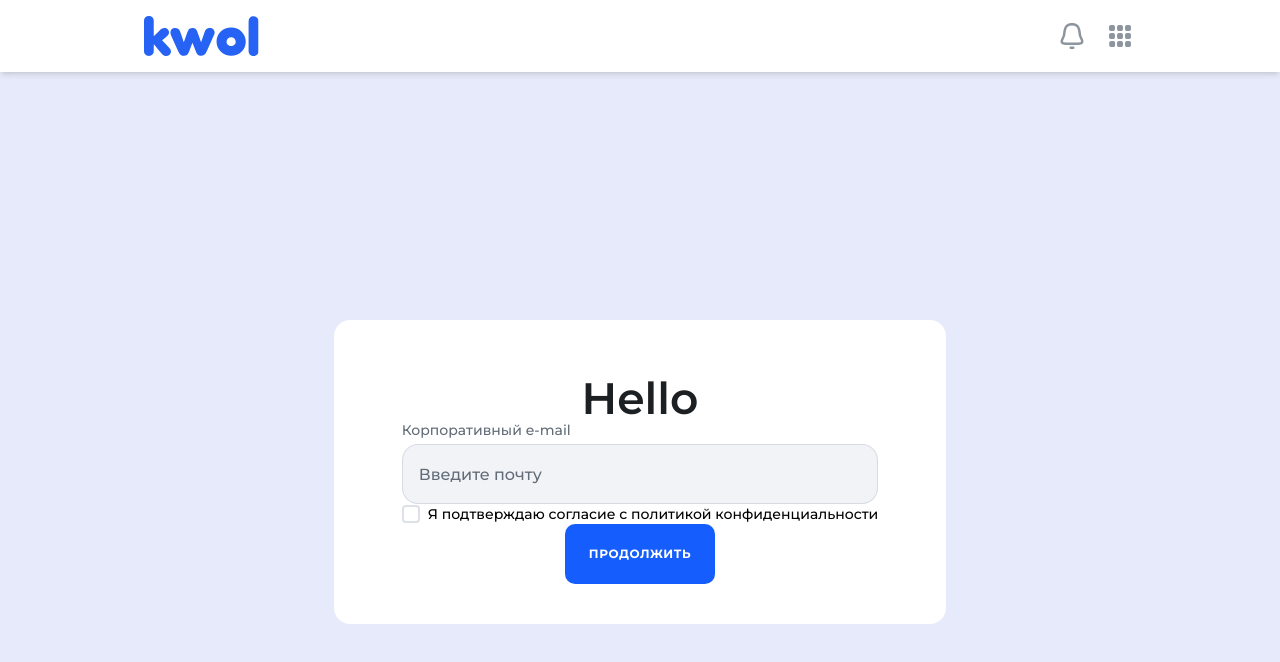
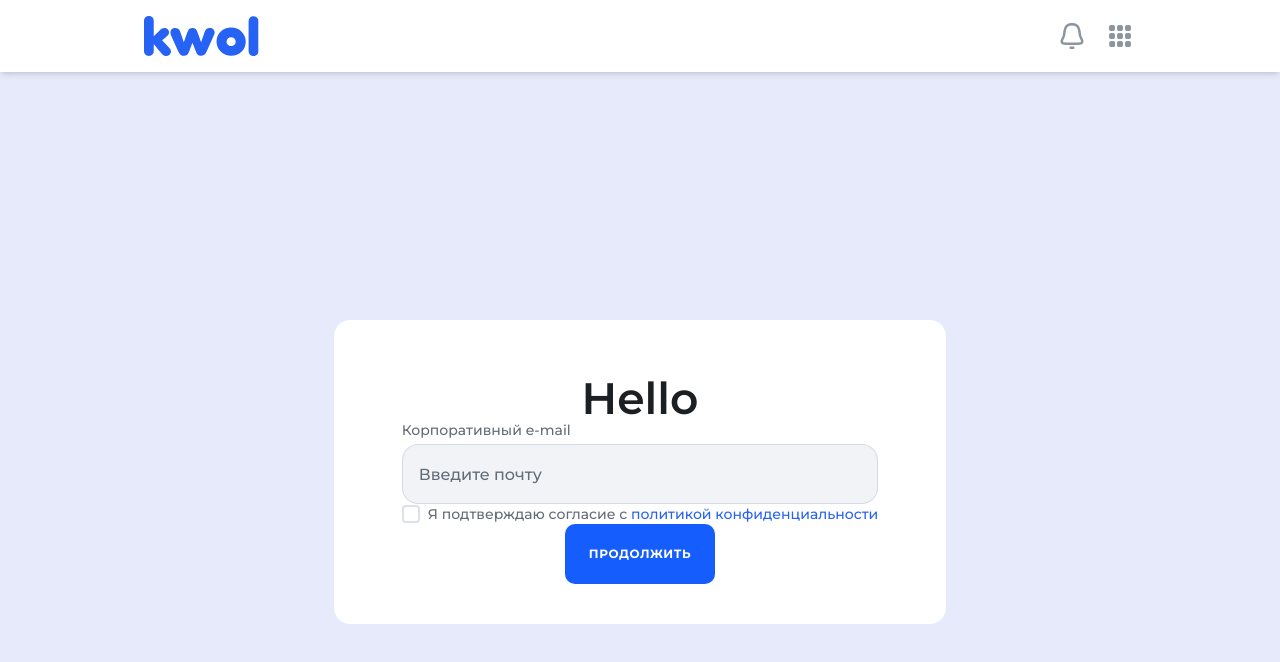
Before and after one commit to fedek1324/registrarionFormKwol, a React (Vite) app: page / in a window 1280 px wide. Shown: the top 662 px of the page. Built offline with nearby package versions, Linux system fonts and the light colour scheme.

Commit message:
add link and span

```diff
--- /dev/null
+++ b/src/components/ALink/ALink.module.css
@@ -0,0 +1,10 @@
+@import "tailwindcss";
+
+.link {
+  @apply font-medium text-[14px] leading-[20px] tracking-[0px] no-underline;
+  color: var(--blue);
+}
+
+.link:hover {
+  text-decoration: underline;
+}
--- /dev/null
+++ b/src/components/ALink/ALink.tsx
@@ -0,0 +1,15 @@
+import { Link, type LinkProps } from 'react-router-dom';
+import styles from './ALink.module.css';
+
+interface ALinkProps extends Omit<LinkProps, 'className'> {
+  children: React.ReactNode;
+  className?: string;
+}
+
+export default function ALink({ children, className = '', ...props }: ALinkProps) {
+  return (
+    <Link className={`${styles.link} ${className}`} {...props}>
+      {children}
+    </Link>
+  );
+}
--- /dev/null
+++ b/src/components/ALink/index.ts
@@ -0,0 +1 @@
+export { default } from './ALink';
--- a/src/components/Pages/Registration/Registration.tsx
+++ b/src/components/Pages/Registration/Registration.tsx
@@ -5,6 +5,8 @@ import TextInput from "../../TextInput/TextInput.tsx";
 
 import styles from "./Registration.module.css";
 import Checkbox from "../../Checkbox/Checkbox.tsx";
+import Span from "../../Span/index.ts";
+import ALink from "../../ALink/ALink.tsx";
 
 
 const Registration = () => {
@@ -13,7 +15,7 @@ const Registration = () => {
             <Form>
                 <H1>Hello</H1>
                 <TextInput placeholder="Введите почту" label="Корпоративный e-mail" />
-                <Checkbox onChange={() => {}}><span>Я подтверждаю согласие с политикой конфиденциальности</span></Checkbox>
+                <Checkbox onChange={() => {}}><Span>Я подтверждаю согласие с <ALink to={"/"}>политикой конфиденциальности</ALink></Span></Checkbox>
                 <Button>Продолжить</Button>
             </Form>
         </div>
--- /dev/null
+++ b/src/components/Span/Span.module.css
@@ -0,0 +1,6 @@
+@import "tailwindcss";
+
+.span {
+  @apply font-medium text-[14px] leading-[20px] tracking-[0px];
+  color: rgba(98, 108, 119, 1);
+}
--- /dev/null
+++ b/src/components/Span/Span.tsx
@@ -0,0 +1,14 @@
+import styles from './Span.module.css';
+
+interface SpanProps {
+  children: React.ReactNode;
+  className?: string;
+}
+
+export default function Span({ children, className = '' }: SpanProps) {
+  return (
+    <span className={`${styles.span} ${className}`}>
+      {children}
+    </span>
+  );
+}
--- /dev/null
+++ b/src/components/Span/index.ts
@@ -0,0 +1 @@
+export { default } from './Span';
--- a/src/index.css
+++ b/src/index.css
@@ -8,6 +8,7 @@
   --grayBorder: rgba(188, 195, 208, 0.5);
 
   --onFocusBlue: rgba(59, 130, 246, 1);
+  --blue: rgba(38, 98, 243, 1);
 }
 
 @layer base {
@@ -16,3 +17,11 @@
     font-family: 'Montserrat', sans-serif;
   }
 }
+
+@layer components {
+  .spanDefault {
+    @apply font-medium text-[14px] leading-[20px] tracking-[0px];
+    font-family: 'Montserrat', sans-serif;
+    color: rgba(98, 108, 119, 1);
+  }
+}
```
